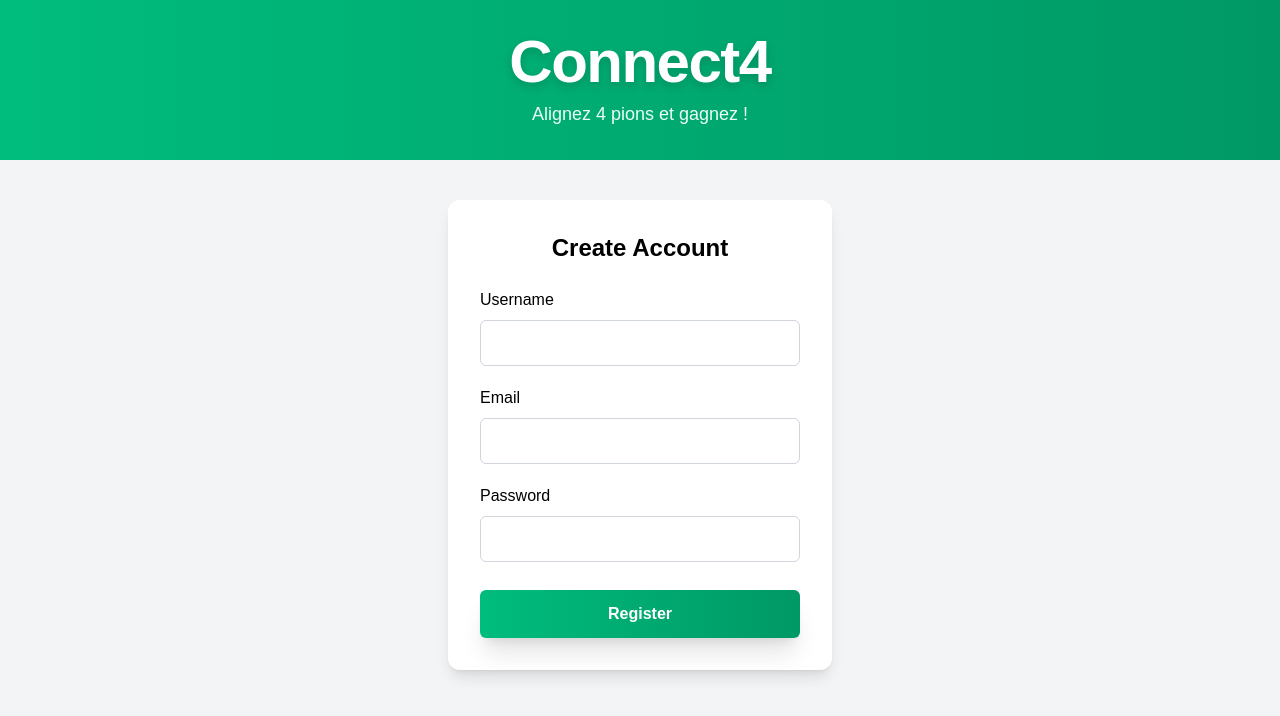
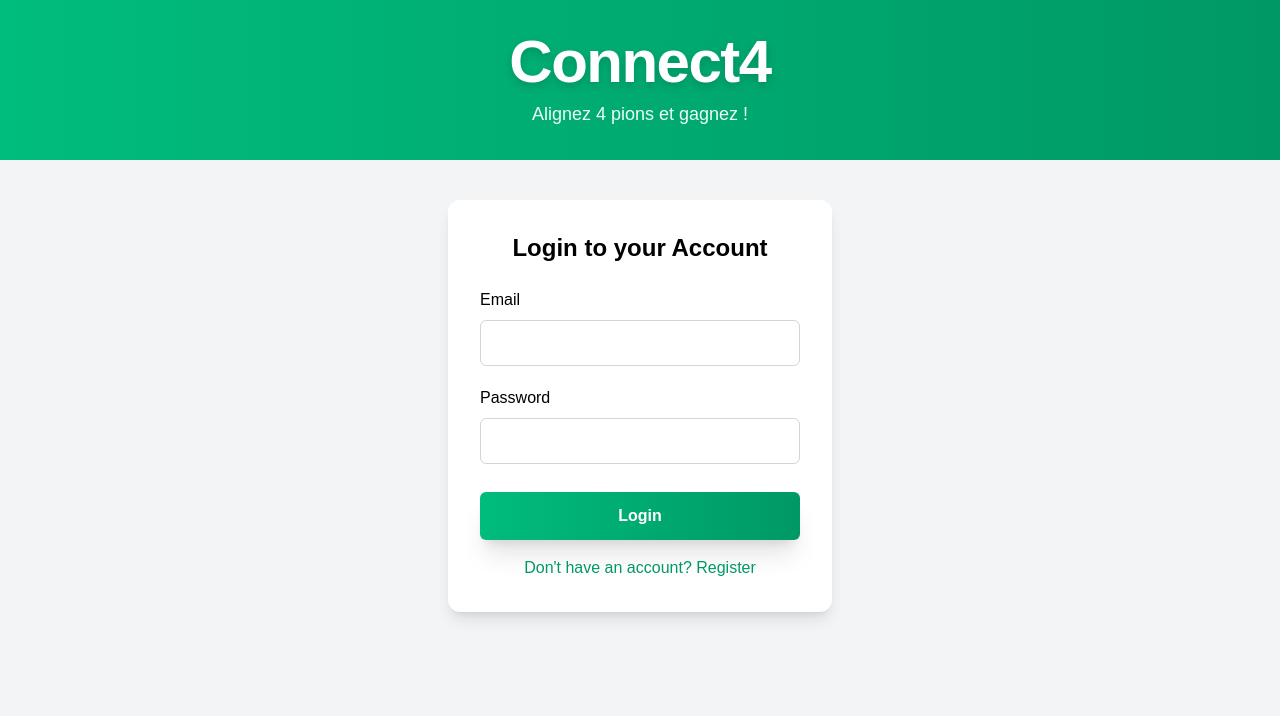
Before and after one commit to chaoukiksr/Connect4, a Vue app: page /register in a window 1280 px wide. Shown: the top 716 px of the page. Built offline with nearby package versions, Linux system fonts and the light colour scheme.

Commit message:
adding login

```diff
--- a/src/views/RegisterView.vue
+++ b/src/views/RegisterView.vue
@@ -2,13 +2,15 @@
   <Navbar />
   <div class="flex flex-col items-center min-h-screen bg-gray-100">
     <div class="mt-10 p-8 bg-white rounded-xl shadow-lg w-96">
-      <h2 class="text-2xl font-bold mb-6 text-center">Create Account</h2>
-      <form @submit.prevent="registerUser">
-        <div class="mb-5">
+      <h2 class="text-2xl font-bold mb-6 text-center">
+        {{ isLoginMode ? 'Login to your Account' : 'Create Account' }}
+      </h2>
+      <form @submit.prevent="isLoginMode ? loginUser() : registerUser()">
+        <div v-if="!isLoginMode" class="mb-5">
           <label for="username" class="block mb-2 font-medium">Username</label>
           <input v-model="username" id="username" type="text" required class="w-full px-3 py-2 border border-gray-300 rounded-md text-lg focus:outline-none focus:ring-2 focus:ring-emerald-400" />
         </div>
-        <div class="mb-5">
+        <div  class="mb-5">
           <label for="email" class="block mb-2 font-medium">Email</label>
           <input v-model="email" id="email" type="email" required class="w-full px-3 py-2 border border-gray-300 rounded-md text-lg focus:outline-none focus:ring-2 focus:ring-emerald-400" />
         </div>
@@ -16,10 +18,30 @@
           <label for="password" class="block mb-2 font-medium">Password</label>
           <input v-model="password" id="password" type="password" required class="w-full px-3 py-2 border border-gray-300 rounded-md text-lg focus:outline-none focus:ring-2 focus:ring-emerald-400" />
         </div>
-        <button type="submit" class="w-full py-3 mt-2 bg-gradient-to-r from-emerald-500 to-emerald-600 text-white font-semibold rounded-md shadow-xl hover:from-emerald-600 hover:to-emerald-700 transition">Register</button>
+        <button type="submit" class="w-full py-3 mt-2 bg-gradient-to-r from-emerald-500 to-emerald-600 text-white font-semibold rounded-md shadow-xl hover:from-emerald-600 hover:to-emerald-700 transition">
+          {{ isLoginMode ? 'Login' : 'Register' }}
+        </button>
       </form>
-      <div v-if="errorMessage" class="text-red-600 mt-4 text-center">{{ errorMessage }}</div>
-      <div v-if="successMessage" class="text-green-700 mt-4 text-center">{{ successMessage }}</div>
+      <div class="flex justify-center mt-4">
+        <button @click="toggleMode" class="text-emerald-600 hover:underline focus:outline-none">
+          {{ isLoginMode ? "Don't have an account? Register" : 'Already have an account? Login' }}
+        </button>
+      </div>
+    </div>
+
+    <!-- Feedback Modal -->
+    <div v-if="showModal" class="fixed inset-0 flex items-center justify-center bg-black bg-opacity-40 z-50">
+      <div class="bg-white rounded-lg shadow-lg p-8 max-w-sm w-full text-center">
+        <div v-if="modalType === 'success'">
+          <div class="text-emerald-600 text-3xl mb-2">✔</div>
+          <div class="text-lg font-semibold mb-2">{{ modalMessage }}</div>
+        </div>
+        <div v-else-if="modalType === 'error'">
+          <div class="text-red-600 text-3xl mb-2">✖</div>
+          <div class="text-lg font-semibold mb-2">{{ modalMessage }}</div>
+        </div>
+        <button @click="showModal = false" class="mt-4 px-4 py-2 bg-emerald-500 text-white rounded hover:bg-emerald-600">OK</button>
+      </div>
     </div>
   </div>
 </template>
@@ -31,30 +53,87 @@ import Navbar from '../components/Navbar.vue';
 const username = ref('');
 const email = ref('');
 const password = ref('');
-const errorMessage = ref('');
-const successMessage = ref('');
+const isLoginMode = ref(true);
 
-const registerUser = async() =>{
+// Modal state
+const showModal = ref(false);
+const modalType = ref('success'); // 'success' | 'error'
+const modalMessage = ref('');
+
+const toggleMode = () => {
+  isLoginMode.value = !isLoginMode.value;
+  // Clear fields and feedback
+  username.value = '';
+  email.value = '';
+  password.value = '';
+};
+
+const registerUser = async () => {
   try {
     const response = await fetch('http://localhost:3000/user/registre', {
       method: "POST",
-        body: JSON.stringify({ username: username.value.trim(), email: email.value.trim(), password: password.value.trim() }),
+      body: JSON.stringify({ username: username.value.trim(), email: email.value.trim(), password: password.value.trim(), role: "user" }),
       headers: {
         'Content-Type': 'application/json'
       }
-     })
-     if(!response.ok){
-      console.log("error");
-
+    });
+    if (!response.ok) {
+      const errorData = await response.json();
+      modalType.value = 'error';
+      modalMessage.value = errorData.message || 'Registration failed.';
+      showModal.value = true;
+      return;
     }
     const data = await response.json();
-     console.log(data);
+    modalType.value = 'success';
+    modalMessage.value = data.message || 'Account created successfully!';
+    showModal.value = true;
+    // Optionally, switch to login mode after success
+    setTimeout(() => {
+      showModal.value = false;
+      isLoginMode.value = true;
+      username.value = '';
+      email.value = '';
+      password.value = '';
+    }, 1500);
   } catch (error) {
-   console.log(error);
+    modalType.value = 'error';
+    modalMessage.value = 'An error occurred during registration.';
+    showModal.value = true;
+  }
+};
 
+const loginUser = async () => {
+  try {
+    const response = await fetch('http://localhost:3000/user/login', {
+      method: "POST",
+      body: JSON.stringify({ email: email.value.trim(), password: password.value.trim() }),
+      headers: {
+        'Content-Type': 'application/json'
       }
-
+    });
+    if (!response.ok) {
+      const errorData = await response.json();
+      modalType.value = 'error';
+      modalMessage.value = errorData.message || 'Login failed.';
+      showModal.value = true;
+      return;
     }
+    const data = await response.json();
+    modalType.value = 'success';
+    modalMessage.value = data.message || 'Login successful!';
+    showModal.value = true;
+    // Optionally, redirect or close modal after login
+    setTimeout(() => {
+      showModal.value = false;
+      // Redirect logic here if needed
+    }, 1500);
+  } catch (error) {
+    modalType.value = 'error';
+    modalMessage.value = 'An error occurred during login.';
+    showModal.value = true;
+  }
+};
 </script>
 
 <style scoped>
```
Lines whose indentation alone changed are shown as unchanged.
